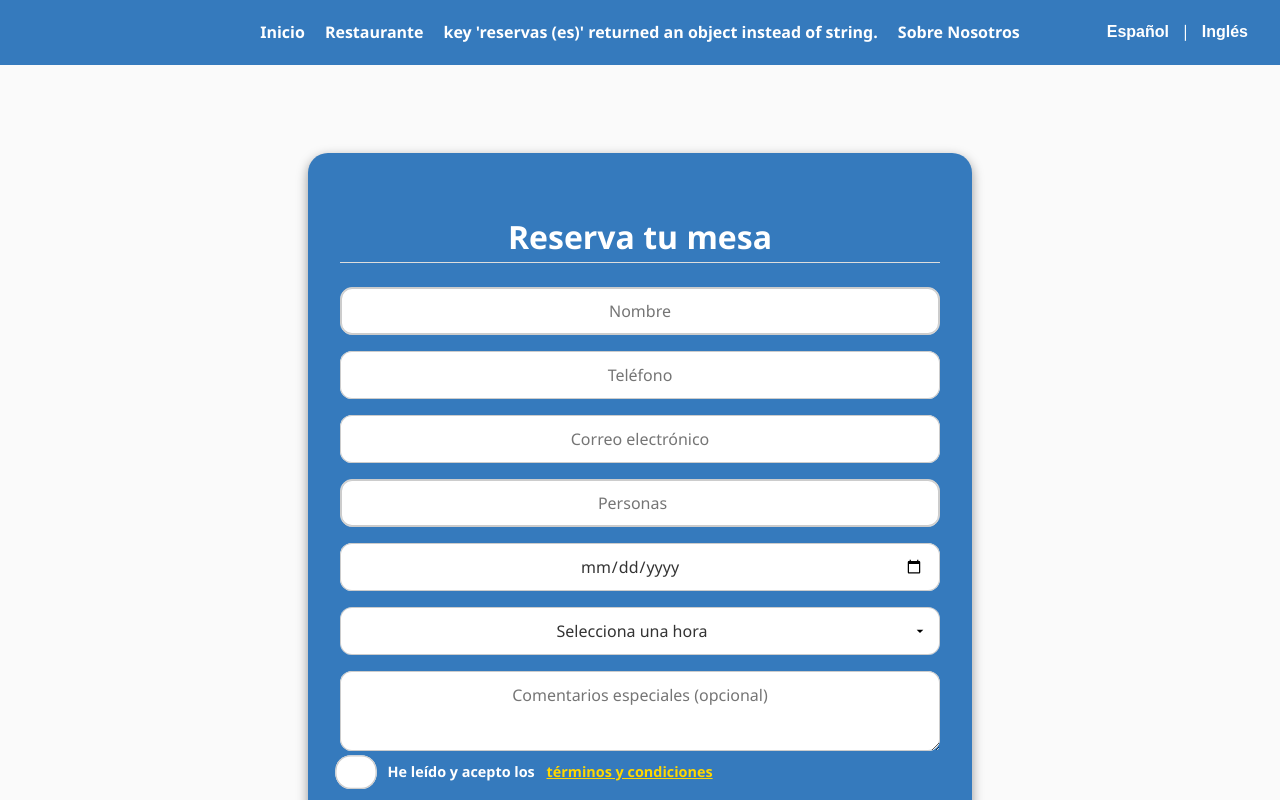
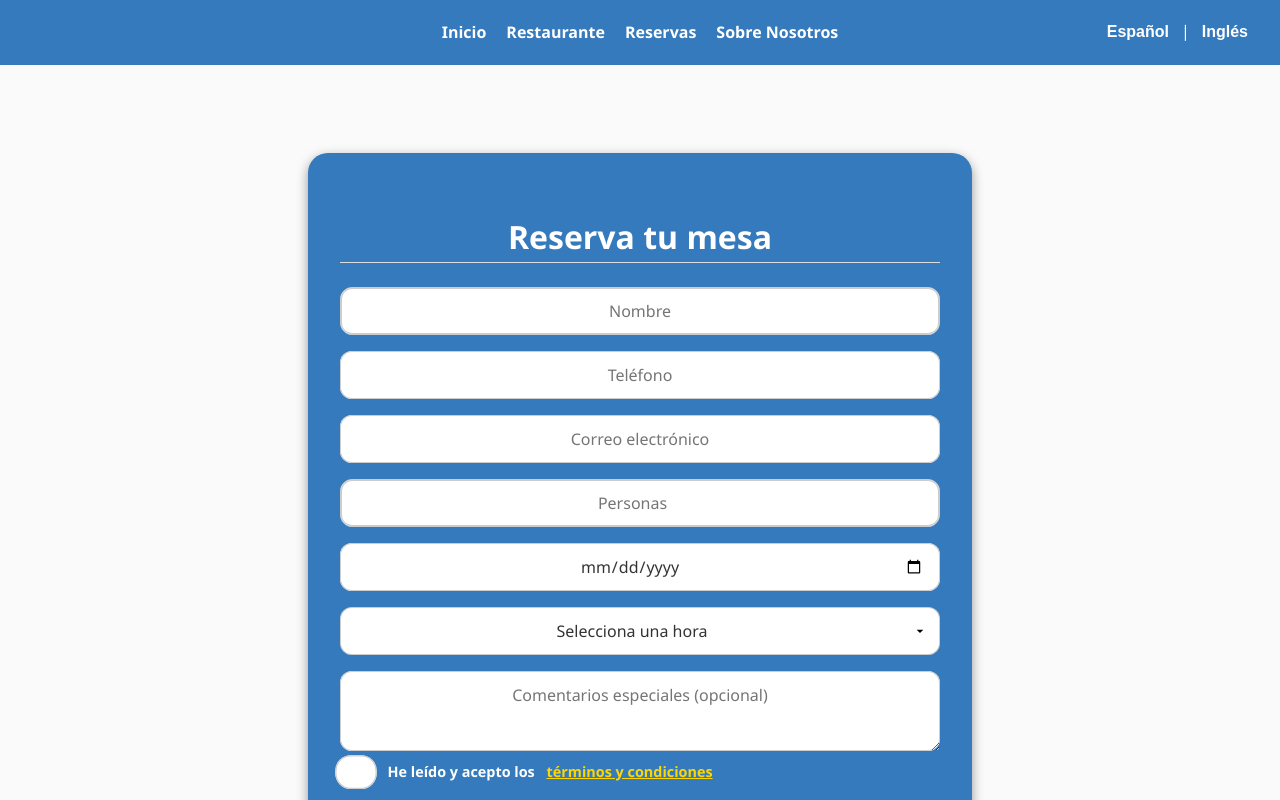
Before and after one commit to alexrotar908/antidoto_web, a React (Create React App) app: page /reservas in a window 1280 px wide. Shown: the top 800 px of the page. Built offline with nearby package versions, Linux system fonts and the light colour scheme.

Commit message:
Actualizo proyecto web

```diff
--- a/src/components/navbar.js
+++ b/src/components/navbar.js
@@ -71,7 +71,7 @@ function Navbar() {
               to="/reservas"
               ref={location.pathname === "/reservas" ? activeRef : null}
             >
-              {t('reservas')}
+              {t('reserva')}
             </Link>
           </li>
           <li>
--- a/src/i18n.js
+++ b/src/i18n.js
@@ -190,7 +190,7 @@ terminos: {
     translation: {
       inicio: "Inicio",
       restaurante: "Restaurante",
-      reservas: "Reservas",
+      reserva: "Reservas",
       sobreNosotros: "Sobre Nosotros",
       admin: "Admin",
       idioma: "Idioma",
@@ -296,7 +296,7 @@ terminos: {
 },
 
 reservas: {
-  titulo: "Reserva tu mesa",
+  titulos: "Reserva tu mesa",
   confirmacion: "¡Gracias por reservar! Te contactaremos pronto.",
   nombre: "Nombre",
   telefono: "Teléfono",
--- a/src/pages/reservas/reservas.js
+++ b/src/pages/reservas/reservas.js
@@ -152,7 +152,7 @@ const Reservas = () => {
 
   return (
     <div className="reservas-container">
-      <h2>{t('reservas.titulo')}</h2>
+      <h2>{t('reservas.titulos')}</h2>
       {enviado ? (
         <p className="confirmacion">{t('reservas.confirmacion')}</p>
       ) : (
```
